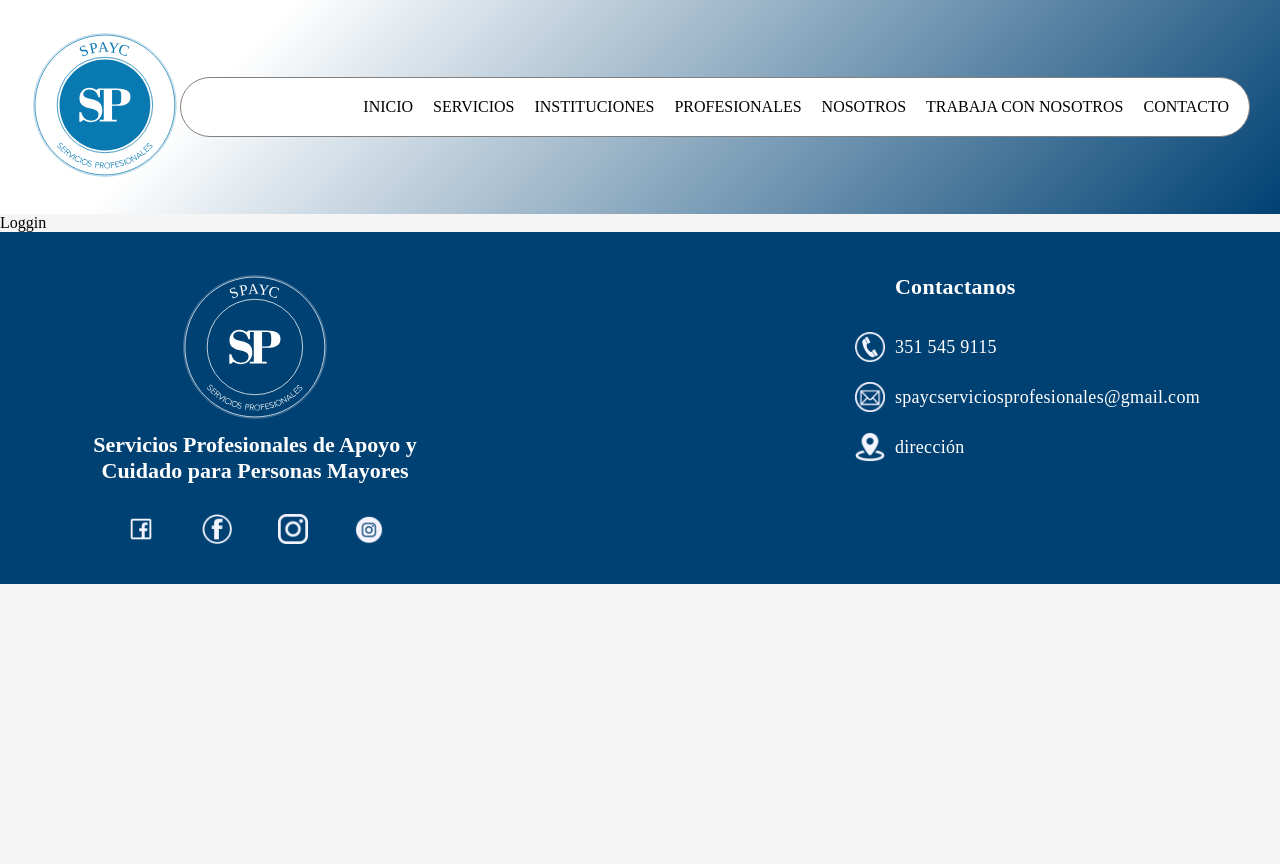
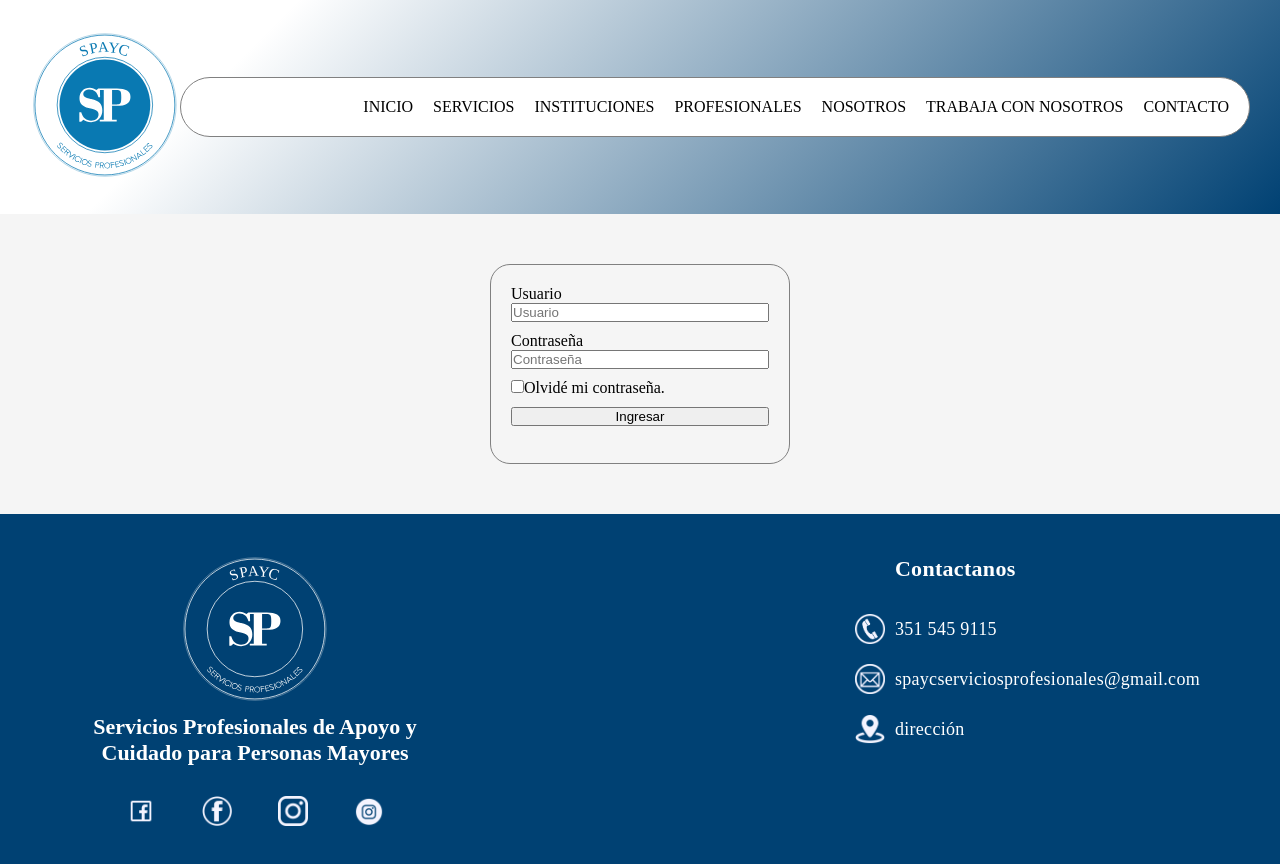
Before and after one commit to Gabriel9022/spayc-front, a React (Vite) app in the folder spayc-frontend/: page /loggin in a window 1280 px wide. Before the commit the page ends 800 px from the top, so only its background shows below. Built offline with nearby package versions, Linux system fonts and the light colour scheme.

Commit message:
first structure for loggin component

```diff
--- a/spayc-frontend/src/App.tsx
+++ b/spayc-frontend/src/App.tsx
@@ -30,6 +30,7 @@ const App: React.FC = () => {
         <Route path="/contacto" element={<Contact/>}/>
         <Route path="/loggin" element={<Loggin/>}/>
         <Route path="/panel" element={<EditPanel/>}/>
+        <Route path="/panel" element={<Loggin/>} />
       </Routes>
       <Footer/>
     </Router>
--- a/spayc-frontend/src/Components/Loggin/Loggin.css
+++ b/spayc-frontend/src/Components/Loggin/Loggin.css
@@ -0,0 +1,24 @@
+.Loggin_component {
+    display: flex;
+    justify-content: center;
+    padding: 50px 0;
+}
+
+.Loggin_container {
+    width: 300px;
+    height: 200px;
+    border: solid 1px grey;
+    border-radius: 20px;
+    padding: 20px;
+}
+
+.Loggin_form {
+    display: flex;
+    flex-direction: column;
+    row-gap: 10px;
+}
+
+.userName_container, .password_container {
+    display: flex;
+    flex-direction: column;
+}
--- a/spayc-frontend/src/Components/Loggin/Loggin.tsx
+++ b/spayc-frontend/src/Components/Loggin/Loggin.tsx
@@ -1,8 +1,99 @@
-import React from 'react'
+import React from 'react';
+import { useForm, SubmitHandler } from 'react-hook-form';
+import './Loggin.css';
+
+type Inputs = {
+  userName: string,
+  password: string,
+  forgotPassword: boolean;
+};
 
 const Loggin: React.FC = () => {
+
+  const {
+    register,
+    handleSubmit,
+    formState: { errors },
+  } = useForm<Inputs>({
+    defaultValues: {
+      userName: '',
+      password: '',
+      forgotPassword: false,
+    }
+  });
+
+  const onSubmit: SubmitHandler<Inputs> = async (data) => {
+    if (data.forgotPassword) {
+      console.log("El usuario olvidó su contraseña");
+      //armar lógica de pop up para enviar reseteo de contraseña por mail.
+      // solucionar que para submitear "olvidó la contraseña", pide si o si los campos requeridos.
+    } else {
+      console.log("esto es data: ", data)
+    }
+
+  };
+
+
   return (
-    <div>Loggin</div>
+    <div className='Loggin_component'>
+      <div className='Loggin_container'>
+        <div className='Loggin_form_container'>
+          <form className='Loggin_form' onSubmit={handleSubmit(onSubmit)}>
+            <div className='userName_container'>
+              <label>Usuario</label>
+              <input className='userName_input' type="text" placeholder='Usuario' {...register("userName",
+                {
+                  required: "Este campo es obligatorio",
+                  minLength: {
+                    value: 15,
+                    message: 'Debe contener al menos 15 letras.'
+                  },
+                  maxLength: {
+                    value: 38,
+                    message: "La cantidad máxima de letras es 38."
+                  },
+                  pattern: {
+                    value: /^[^\s@]+@[^\s@]+\.[^\s@]+$/,
+                    message: 'El formato del email es incorrecto.'
+                  }
+                }
+              )} />
+              {errors.userName && <p className='Loggin_errors'>{errors.userName?.message}</p>}
+            </div>
+            <div className='password_container'>
+              <label>Contraseña</label>
+              <input className='password_input' type="text" placeholder='Contraseña' {...register("password",
+                {
+                  required: "Este campo es obligatorio",
+                  minLength: {
+                    value: 5,
+                    message: 'Debe contener al menos 5 caracteres.'
+                  },
+                  maxLength: {
+                    value: 15,
+                    message: 'La cantidad máxima de caracteres es 15.'
+                  },
+                  pattern: {
+                    value: /^(?=.*[a-z])(?=.*[A-Z])(?=.*\d)(?=.*[\W_])[^\s]+$/,
+                    message: 'La contraseña debe contener al menos una letra mayúscula, una letra minúscula, un número, un símbolo, y no debe contener espacios en blanco.'
+                  }
+                }
+              )} />
+              {errors.password && <p className='Loggin_errors'>{errors.password?.message}</p>}
+
+            </div>
+            <div className='forgotPassword_container'>
+              <label>
+                <input type="checkbox" {...register('forgotPassword')}
+                />
+                Olvidé mi contraseña.
+              </label>
+            </div>
+            <button type="submit">Ingresar</button>
+          </form>
+        </div>
+      </div>
+    </div>
   )
 }
 
```
